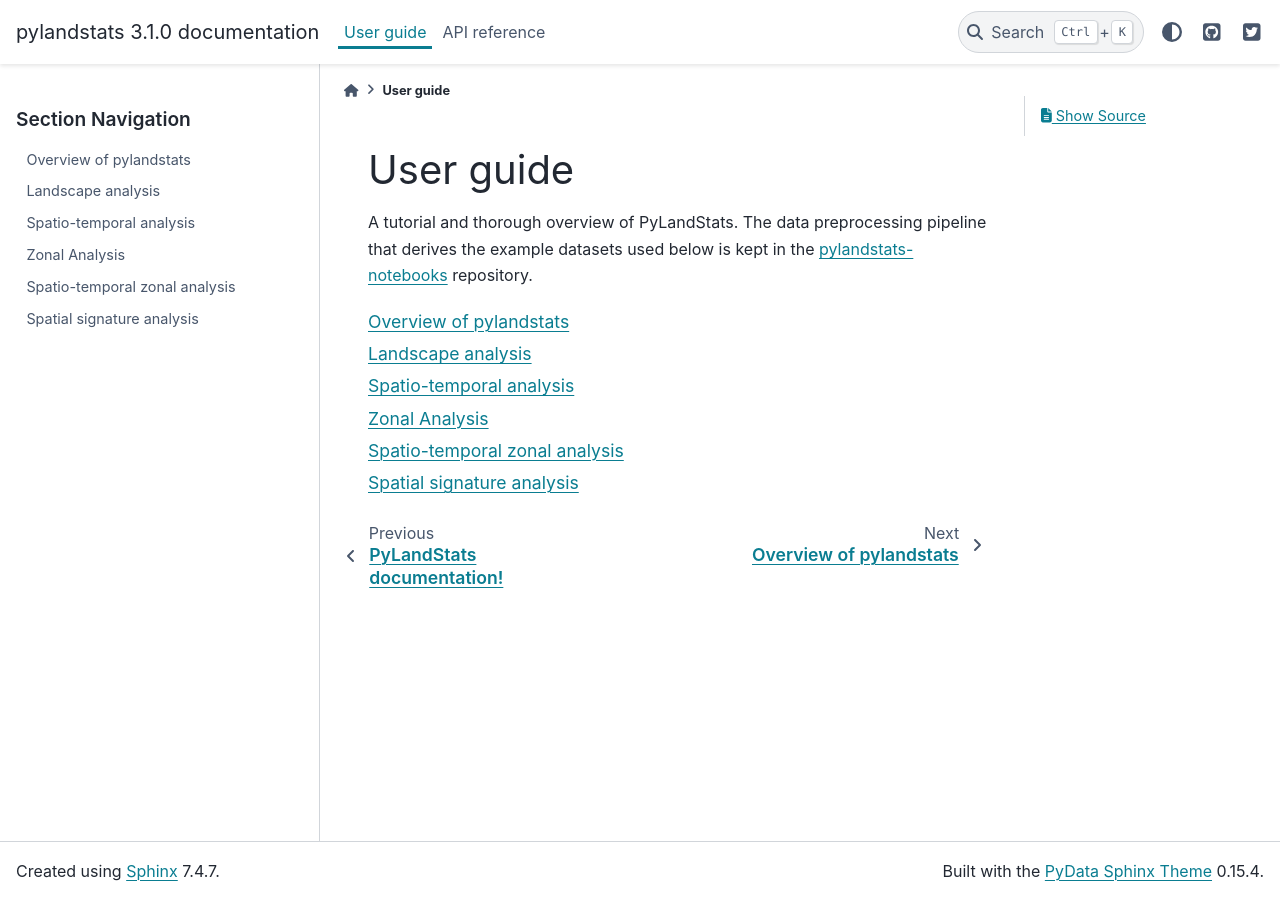
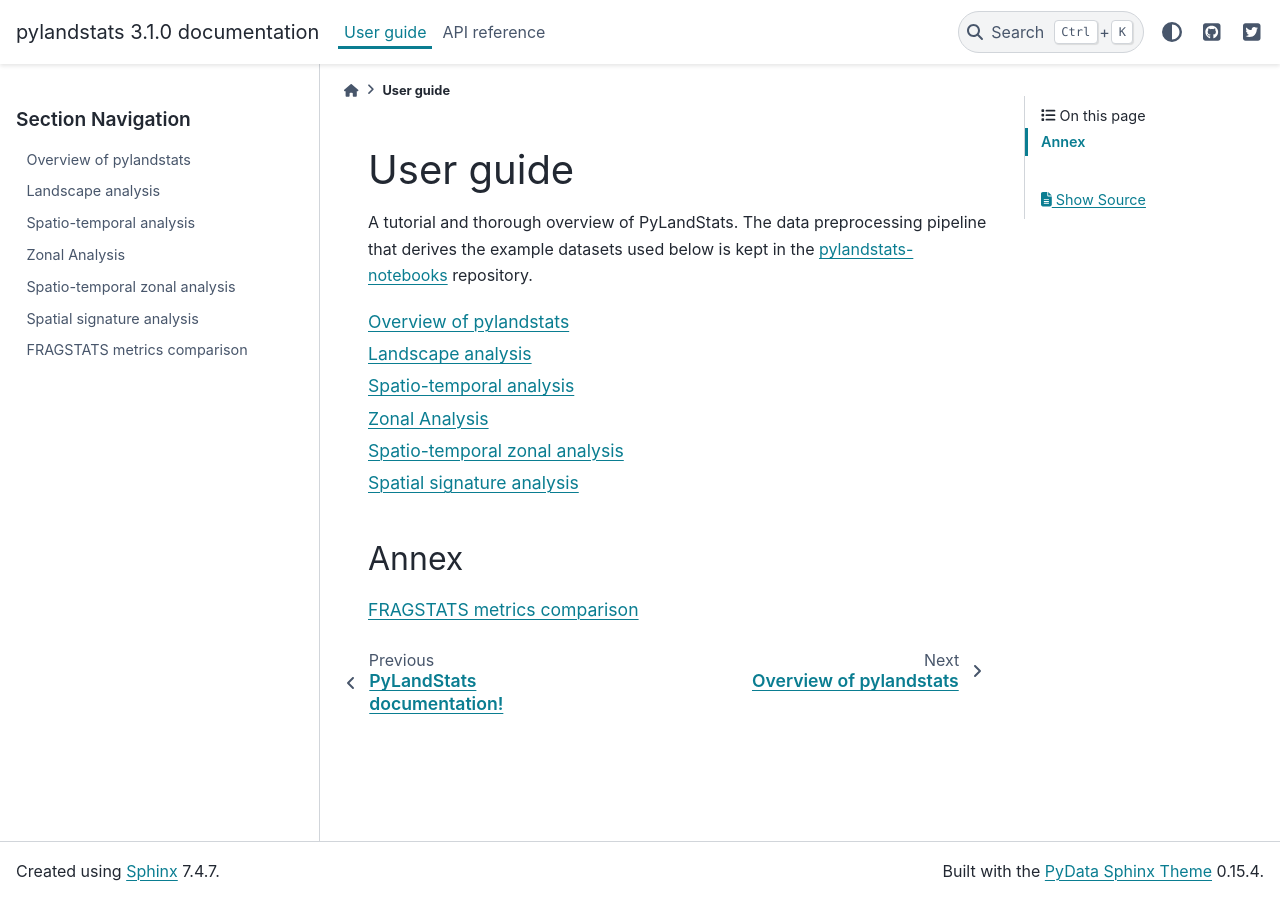
Before and after one commit to martibosch/pylandstats, a Sphinx documentation site: the page built from docs/user-guide.md, in a window 1280 px wide. Built offline with Sphinx 7.4.7 and the PyData theme 0.15.4, drawn with Linux system fonts in a browser that asks for light colours.

Commit message:
test: compare the computed metrics against FRAGSTATS in the user guide (#73)
* test: compare the computed metrics against FRAGSTATS in the user guide

The comparison of the computed metrics against the FRAGSTATS (v4.2) reference
values only existed as a notebook of the pylandstats-notebooks repository, which
was executed in CI against the *released* pylandstats (i.e., installed from PyPI)
rather than against the code under test, so it could not catch a regression.

Ship the FRAGSTATS reference files with the docs and port the notebook to the
user guide as an annex, where it is executed (and thus raises if any metric
diverges beyond the tolerance) both when running the notebooks in github actions
and when building the docs on read the docs:

- restrict the compared metrics to those that the FRAGSTATS dumps feature, since
  the dumps predate the core area metrics (and the disjunct core area metrics
  have no FRAGSTATS counterpart), which the former loops did not account for and
  therefore raised a `KeyError`
- assert the metrics that cannot be compared, so that implementing a new metric
  does not silently reduce the coverage of the comparison
- add a `notebooks` job that runs the user guide notebooks, so that a failure is
  reported next to the test results with the traceback inline, rather than only
  in the read the docs build log

Also prune the docs and the tests from the source distribution, which was only
excluding them incidentally (i.e., by the setuptools defaults).

Co-Authored-By: Claude Opus 5 <noreply@anthropic.com>

* docs: use the CartoDB Positron basemap in the user guide

The basemaps were fetched from `tile.openstreetmap.org`, i.e., the OSM
Foundation's own infrastructure, whose tile usage policy discourages the kind of
automated access that executing the notebooks in CI and when building the docs
entails. The CartoDB basemaps are served from a CDN meant to be consumed
programmatically instead.

Positron is also a better fit cartographically, since it is a muted basemap meant
to sit underneath the data, rather than a general-purpose map competing with the
plotted metrics.

Co-Authored-By: Claude Opus 5 <noreply@anthropic.com>

---------

Co-authored-by: Claude Opus 5 <noreply@anthropic.com>

````diff
--- a/docs/user-guide.md
+++ b/docs/user-guide.md
@@ -16,3 +16,12 @@ user-guide/zonal-analysis
 user-guide/spatiotemporal-zonal-analysis
 user-guide/spatial-signature-analysis
 ```
+
+## Annex
+
+```{toctree}
+---
+maxdepth: 1
+---
+user-guide/fragstats-comparison
+```
--- a/pyproject.toml
+++ b/pyproject.toml
@@ -133,6 +133,11 @@ python = "3.14.*"
 [tool.pixi.feature.test.tasks]
 test = "pytest -s --cov=pylandstats --cov-report=xml tests"
 
+[tool.pixi.feature.user-guide.tasks]
+# execute the user guide notebooks (without storing their outputs, which are computed
+# when building the docs), i.e., so that they are also tested in github actions
+run-notebooks = "jupyter execute --kernel_name=python3 docs/user-guide/*.ipynb"
+
 [tool.pixi.pypi-dependencies]
 pylandstats = {path = ".", editable = true}
 
````
Also changed, not shown: docs/user-guide/fragstats-comparison.ipynb (added), docs/user-guide/spatiotemporal-zonal-analysis.ipynb, docs/user-guide/zonal-analysis.ipynb, 7 other files.
